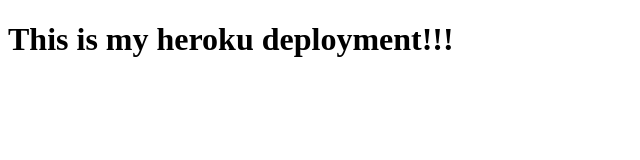
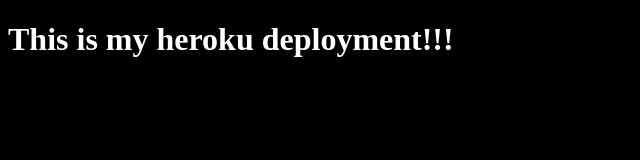
Before and after one commit to vanessamazhangara/anotherone-djkhaled, a plain HTML site: page client/index.html in a window 1280 px wide. Shown: the whole page, without its empty margins (0-640 px from the left). Drawn offline with Linux system fonts and the light colour scheme.

Commit message:
second push

```diff
--- a/client/index.html
+++ b/client/index.html
@@ -5,6 +5,7 @@
   <meta http-equiv="X-UA-Compatible" content="IE=edge">
   <meta name="viewport" content="width=device-width, initial-scale=1.0">
   <title>Heroku Nessa Test</title>
+  <link rel= 'stylesheet' href="styles.css"/>
 </head>
 <body>
   <h1>This is my heroku deployment!!!</h1>
--- /dev/null
+++ b/client/styles.css
@@ -0,0 +1,4 @@
+body {
+    background: black;
+    color: white
+  }
```
